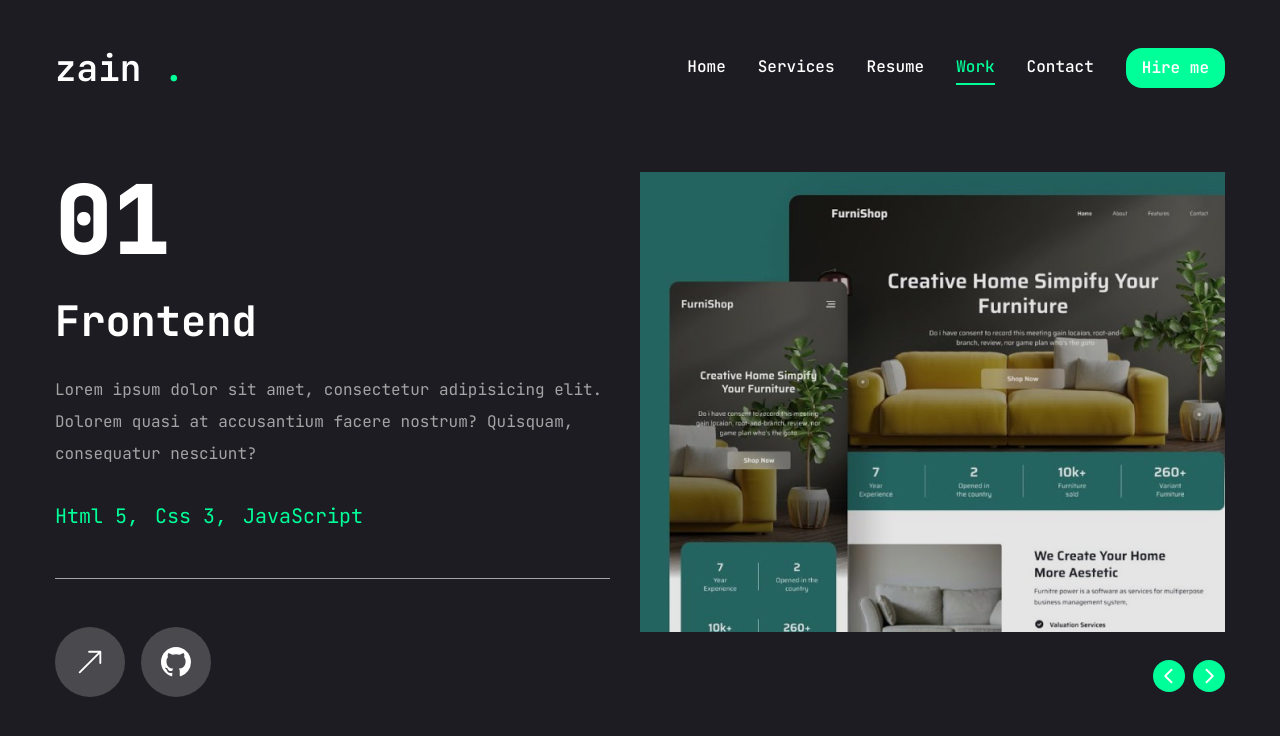
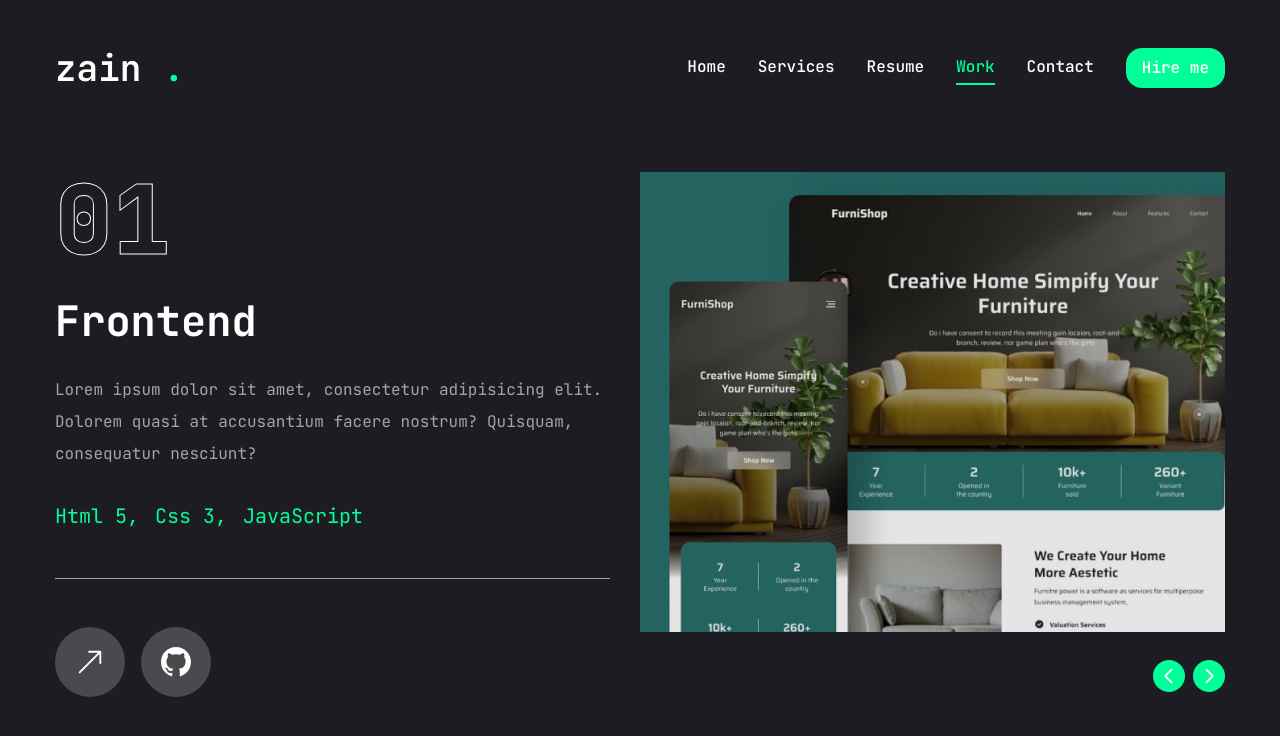
Before and after one commit to code-with-zain-hunzai/Portfolio-Next, a Next.js app: page /work in a window 1280 px wide. Shown: the top 736 px of the page. Built offline with nearby package versions, Linux system fonts and the light colour scheme.

Commit message:
add all files

```diff
--- a/app/work/page.jsx
+++ b/app/work/page.jsx
@@ -72,7 +72,7 @@ const Work = () => {
           <div className="w-full xl:w-[50%] xl:h-[460px] flex flex-col xl:justify-between order-2 xl:order-none">
             <div className='flex flex-col gap-8 h-[50%]'>
               {/* Outline number */}
-              <div className="text-8xl leading-none font-extrabold ">
+              <div className="text-8xl leading-none font-extrabold text-accent-DEAFULT text-transparent text-outline ">
                 {project.num}
               </div>
               {/* Project category */}
```
Also changed, not shown: public/assets/photo1.png (added).
